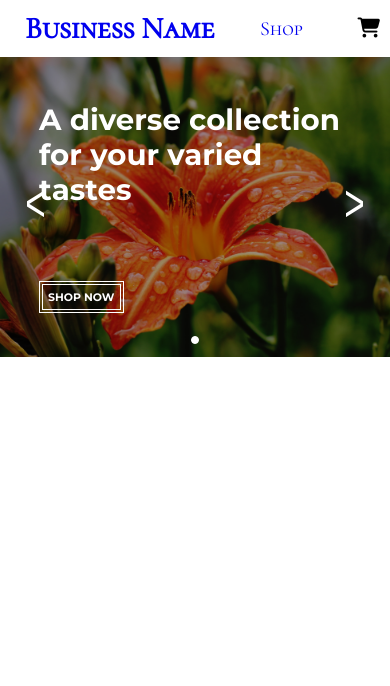
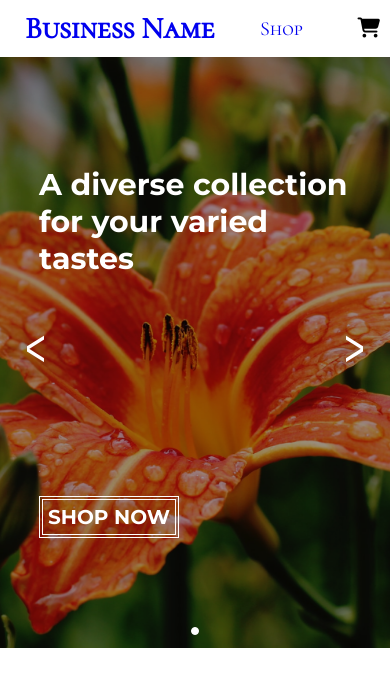
Before and after one commit to Angie-n/shopping-cart, a React (Create React App) app: page / in a window 390 px wide. Shown: the top 686 px of the page. Built offline with nearby package versions, Linux system fonts and the light colour scheme.

Commit message:
More responsive

```diff
--- a/src/styles/Carousel.css
+++ b/src/styles/Carousel.css
@@ -35,18 +35,17 @@
 #carousel-text-container {
     position: absolute;
     z-index: 2;
-    font-size: 5vw;
     display: flex;
     height: 100%;
     flex-direction: column;
     justify-content: space-around;
     align-items: center;
+    font-size: clamp(20px, 5vw, 60px);
 }
 
 #carousel-text {
     color: white;
     width: 80%;
-    height: 30%;
 }
 
 #carousel-text-container a {
@@ -57,7 +56,6 @@
     background-color: transparent;
     color: white;
     padding: 5px;
-    font-size: 2.8vw;
     align-self: flex-start;
     margin-left: 10%;
 }
@@ -71,7 +69,8 @@
 #carousel-images {
     display: flex;
     overflow: hidden;
-    min-height: 300px;
+    min-height: max(300px, 70vh);
+    max-height: max(calc(100vh - var(--header-height) - var(--header-padding) * 2), 500px);
     width: 100vw;
 }
 
@@ -137,10 +136,3 @@
 #carousel-next-btn-container button:hover {
     color: gray;
 }
-
-@media only screen and (min-width: 800px) {
-    #carousel-images img {
-        min-height: 300px;
-        max-height: 100vh;
-    }
-}
```
